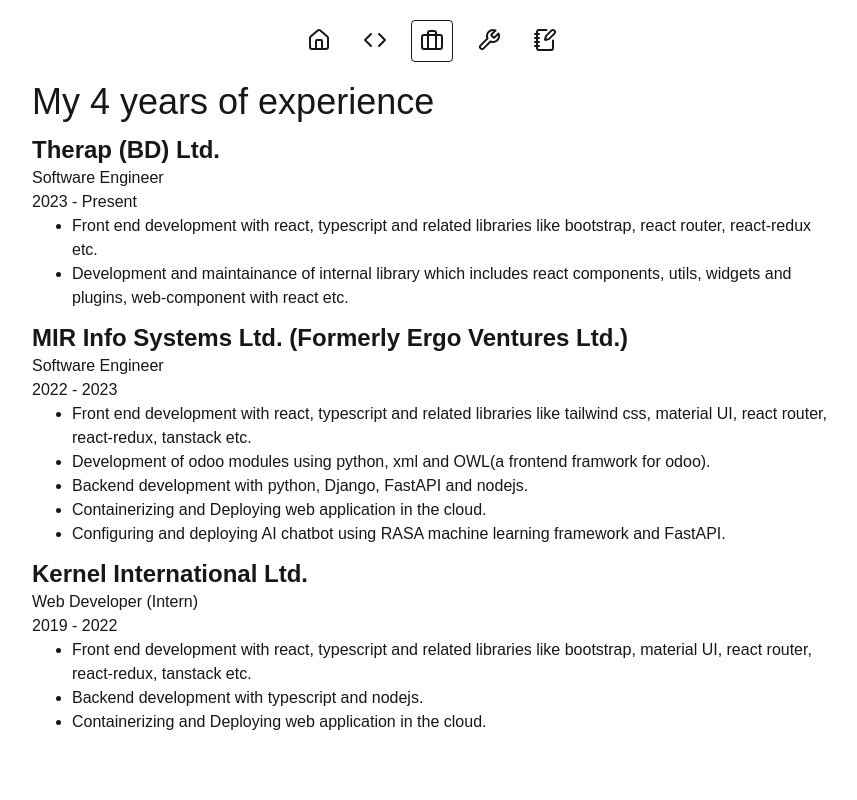
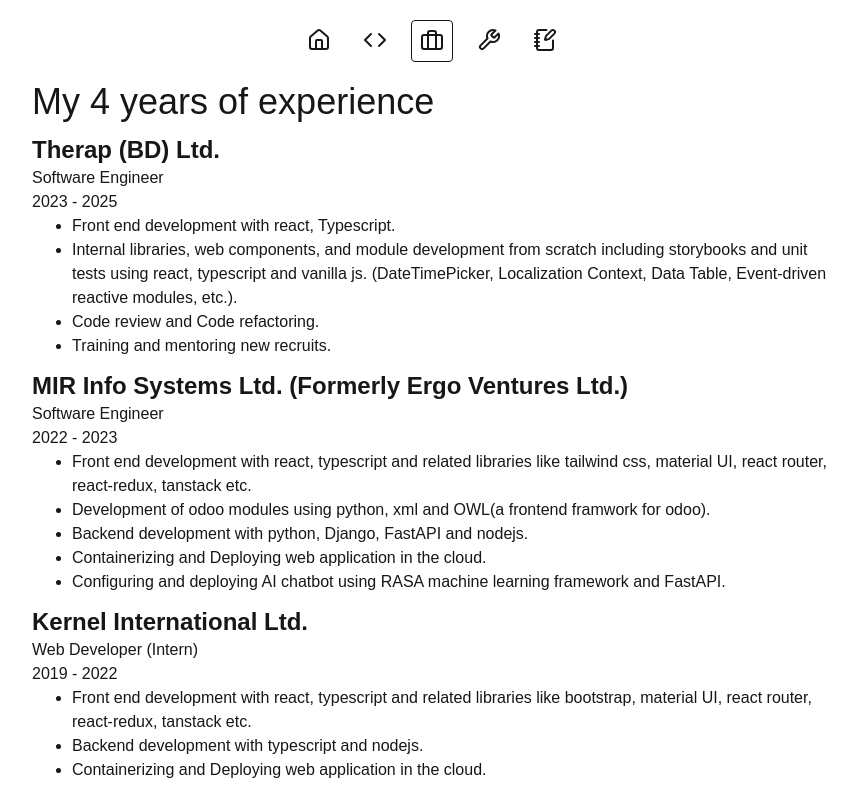
Before and after one commit to njayman/njayman, a Next.js app: page /experiences in a window 1280 px wide. Shown: the whole page, without its empty margins (208-1065 px from the left). Built offline with nearby package versions, Linux system fonts and the light colour scheme.

Commit message:
added metadata for each pages and updated job experiences

```diff
--- /dev/null
+++ b/app/experiences/layout.tsx
@@ -0,0 +1,15 @@
+import { Metadata } from "next";
+import React from "react";
+
+export const metadata: Metadata = {
+  title: "Najish Mahmud | Experiences",
+  description: "Najish Mahmud | Experiences",
+};
+
+export default function RootLayout({
+  children,
+}: Readonly<{
+  children: React.ReactNode;
+}>) {
+  return children;
+}
--- a/app/experiences/page.tsx
+++ b/app/experiences/page.tsx
@@ -16,17 +16,17 @@
         </h2>
         <span>Software Engineer</span>
         <br />
-        <span>2023 - Present</span>
+        <span>2023 - 2025</span>
         <ul className="list-disc ml-10">
+          <li>Front end development with react, Typescript.</li>
           <li>
-            Front end development with react, typescript and related libraries
-            like bootstrap, react router, react-redux etc.
+            Internal libraries, web components, and module development from
+            scratch including storybooks and unit tests using react, typescript
+            and vanilla js. (DateTimePicker, Localization Context, Data Table,
+            Event-driven reactive modules, etc.).
           </li>
-          <li>
-            Development and maintainance of internal library which includes
-            react components, utils, widgets and plugins, web-component with
-            react etc.
-          </li>
+          <li>Code review and Code refactoring.</li>
+          <li>Training and mentoring new recruits.</li>
         </ul>
       </section>
       <section className="pt-3">
--- a/app/page.tsx
+++ b/app/page.tsx
@@ -1,5 +1,7 @@
 import Article from "@/components/layouts/article";
 import { getMyWorkingExperience } from "@/utils";
+import Link from "next/link";
+import { Github, Globe, Linkedin } from "lucide-react";
 
 export default function Home() {
   return (
@@ -22,6 +24,27 @@
         </li>
         <li>Server configuration for deploying web applications.</li>
       </ul>
+      <section className="pt-3 w-full">
+        <div className="flex flex-row justify-center">
+          <Link href="https://njayman.com" className="m-2" target="_blank">
+            <Globe />
+          </Link>
+          <Link
+            href="https://github.com/njayman"
+            className="m-2"
+            target="_blank"
+          >
+            <Github />
+          </Link>
+          <Link
+            href="https://linkedin.com/in/najishmahmud"
+            className="m-2"
+            target="_blank"
+          >
+            <Linkedin />
+          </Link>
+        </div>
+      </section>
     </Article>
   );
 }
--- /dev/null
+++ b/app/projects/layout.tsx
@@ -0,0 +1,15 @@
+import { Metadata } from "next";
+import React from "react";
+
+export const metadata: Metadata = {
+  title: "Najish Mahmud | Projects",
+  description: "Najish Mahmud | Projects",
+};
+
+export default function RootLayout({
+  children,
+}: Readonly<{
+  children: React.ReactNode;
+}>) {
+  return children;
+}
--- /dev/null
+++ b/app/thoughts/layout.tsx
@@ -0,0 +1,15 @@
+import { Metadata } from "next";
+import React from "react";
+
+export const metadata: Metadata = {
+  title: "Najish Mahmud | Thoughts",
+  description: "Najish Mahmud | Thoughts",
+};
+
+export default function RootLayout({
+  children,
+}: Readonly<{
+  children: React.ReactNode;
+}>) {
+  return children;
+}
--- /dev/null
+++ b/app/toolbox/layout.tsx
@@ -0,0 +1,15 @@
+import { Metadata } from "next";
+import React from "react";
+
+export const metadata: Metadata = {
+  title: "Najish Mahmud",
+  description: "Najish Mahmud | Toolbox",
+};
+
+export default function RootLayout({
+  children,
+}: Readonly<{
+  children: React.ReactNode;
+}>) {
+  return children;
+}
```
